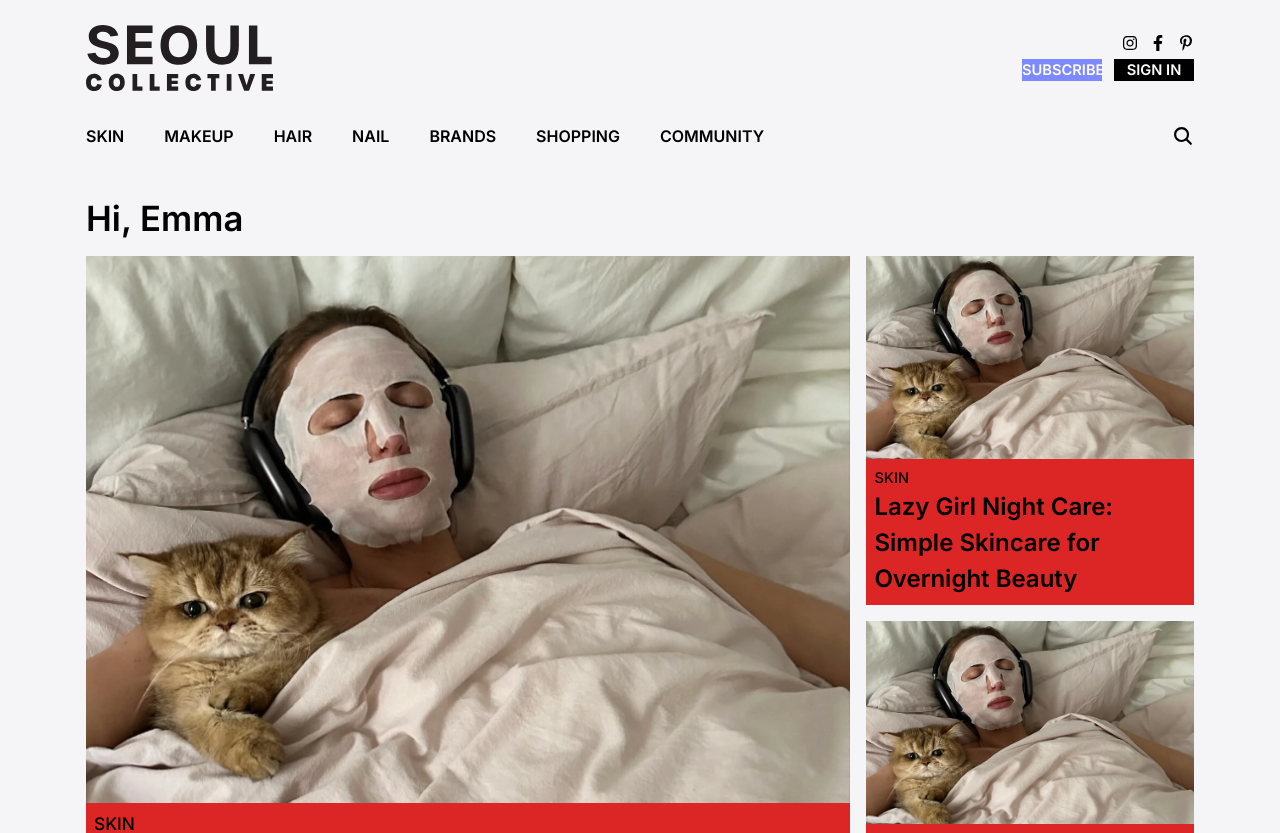
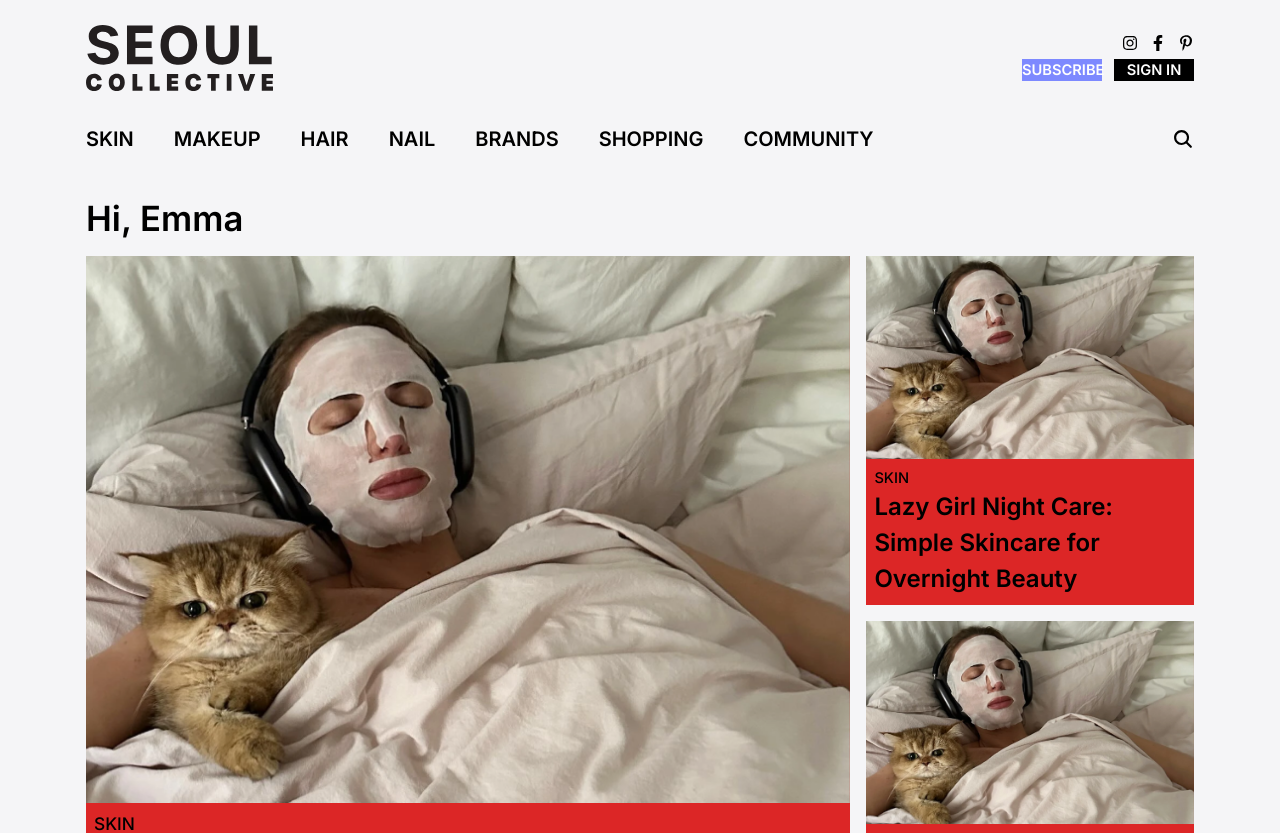
Before and after one commit to SEOUL-COLLECTIVE/SEOUL-COLLECTIVE-Client, a Next.js app: page / in a window 1280 px wide. Shown: the top 833 px of the page. Built offline with nearby package versions, Linux system fonts and the light colour scheme.

Commit message:
chore: navbar 폰트 크기 조정

```diff
--- a/src/components/Common/Navbar.tsx
+++ b/src/components/Common/Navbar.tsx
@@ -62,7 +62,7 @@ export default function Navbar({ showTopbar }: NavbarProps) {
           <NavigationMenuList className="flex gap-10">
             {navItems.map((item) => (
               <NavigationMenuItem key={item.name}>
-                <NavigationMenuTrigger className="cursor-pointer p-0 font-semibold underline-offset-[0.4375rem] hover:underline hover:decoration-purple hover:decoration-[0.1rem] data-[state=open]:underline data-[state=open]:decoration-purple data-[state=open]:decoration-[0.1rem] [&>svg]:hidden">
+                <NavigationMenuTrigger className="cursor-pointer p-0 text-p15 font-semibold underline-offset-[0.4375rem] hover:underline hover:decoration-purple hover:decoration-[0.1rem] data-[state=open]:underline data-[state=open]:decoration-purple data-[state=open]:decoration-[0.1rem] [&>svg]:hidden">
                   {item.name}
                 </NavigationMenuTrigger>
                 {item.submenu && (
```
